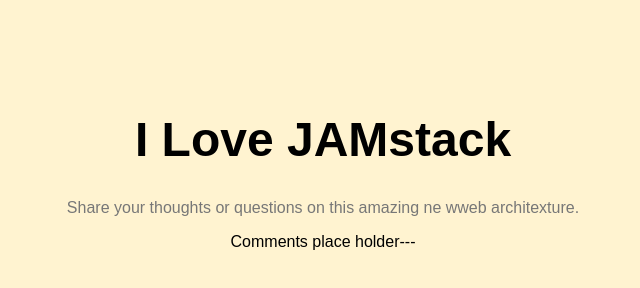
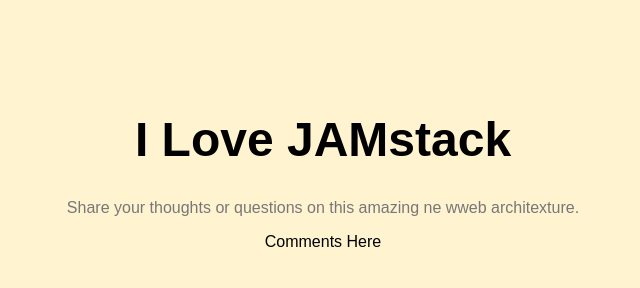
Before and after one commit to wes661/simplejam, a plain HTML site: page index.html in a window 1280 px wide. Shown: the full height of the page, 317-957 px from the left. Drawn offline with Linux system fonts and the light colour scheme.

Commit message:
comment place holder

```diff
--- a/index.html
+++ b/index.html
@@ -13,7 +13,7 @@
     <h1> I Love JAMstack</h1>
     <p>Share your thoughts or questions on this amazing ne wweb architexture.</p>
 
-    Comments place holder---
+    Comments Here
 </body>
 
 </html>
```
